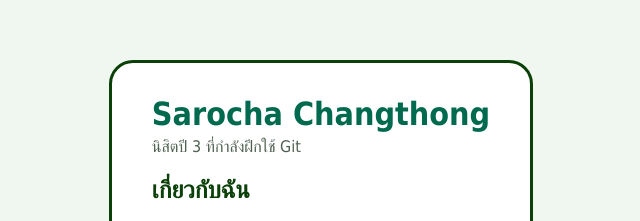
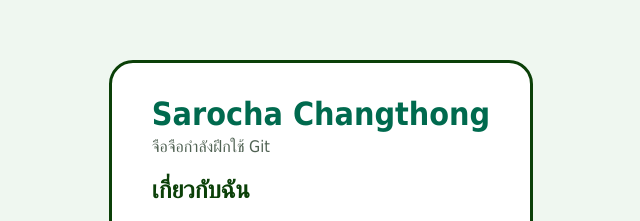
Before and after one commit to moosarocha/jeajea, a plain HTML site: page index.html in a window 1280 px wide. Shown: the part 180-401 px from the top of the page, 319-959 px from the left. Drawn offline with Linux system fonts and the light colour scheme.

Commit message:
Change tagline

```diff
--- a/index.html
+++ b/index.html
@@ -9,7 +9,7 @@
 <body>
   <main class="card">
     <h1>Sarocha Changthong</h1>
-    <p class="tagline">นิสิตปี 3 ที่กำลังฝึกใช้ Git</p>
+    <p class="tagline">จือจือกำลังฝึกใช้ Git</p>
 
     <h2>เกี่ยวกับฉัน</h2>
     <p>เขียนแนะนำตัวสั้น ๆ 1–2 บรรทัด</p>
```
